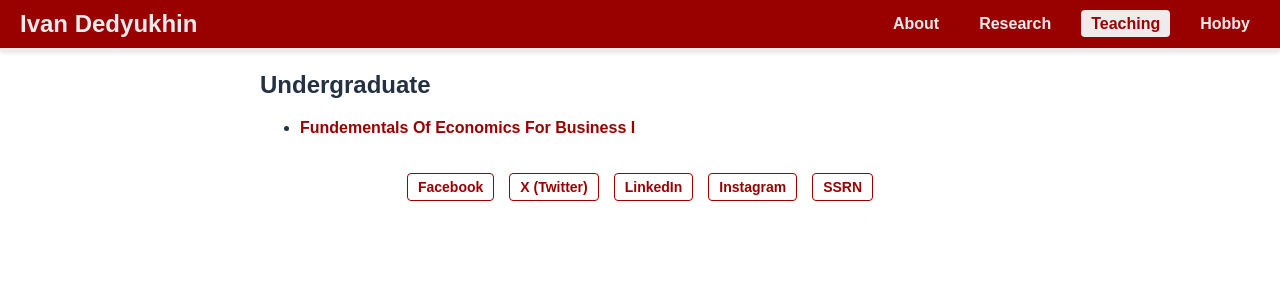
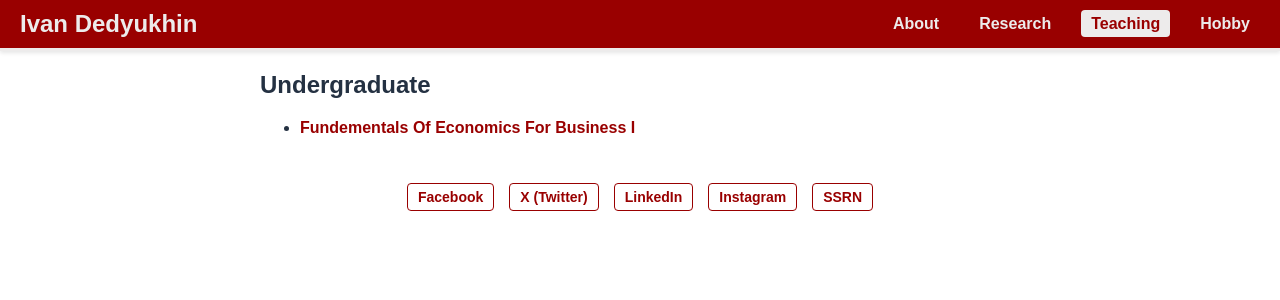
Before and after one commit to Dedyukhin/dedyukhin.github.io, a Jekyll site: the page built from Teaching.md, in a window 1280 px wide. Shown: the top 300 px of the page. Built offline with Jekyll 4.4.1, drawn with Linux system fonts in a browser that asks for light colours.

Commit message:
Update default.html

```diff
--- a/_layouts/default.html
+++ b/_layouts/default.html
@@ -140,7 +140,7 @@
         }
 
         a:hover {
-            color: #e57373; /* Optional: Change color on hover */
+            color: #DC231E; /* Optional: Change color on hover */
             text-decoration: underline; /* Optional: Adds underline on hover */
         }
 
@@ -164,7 +164,7 @@
         {{ content }}
     </div>
 
-    <div class="social-links" style="display: flex; flex-wrap: wrap; justify-content: center; max-width: 800px; margin: 20px auto; padding: 0 20px;">
+    <div class="social-links" style="display: flex; flex-wrap: wrap; justify-content: center; max-width: 800px; margin: 30px auto; padding: 0 20px;">
         <a href="https://www.facebook.com/ivan.dedyukhin.3/" target="_blank">Facebook</a>
         <a href="https://x.com/duduhin" target="_blank">X (Twitter)</a>
         <a href="https://www.linkedin.com/in/ivan-dedyukhin/" target="_blank">LinkedIn</a>
```
